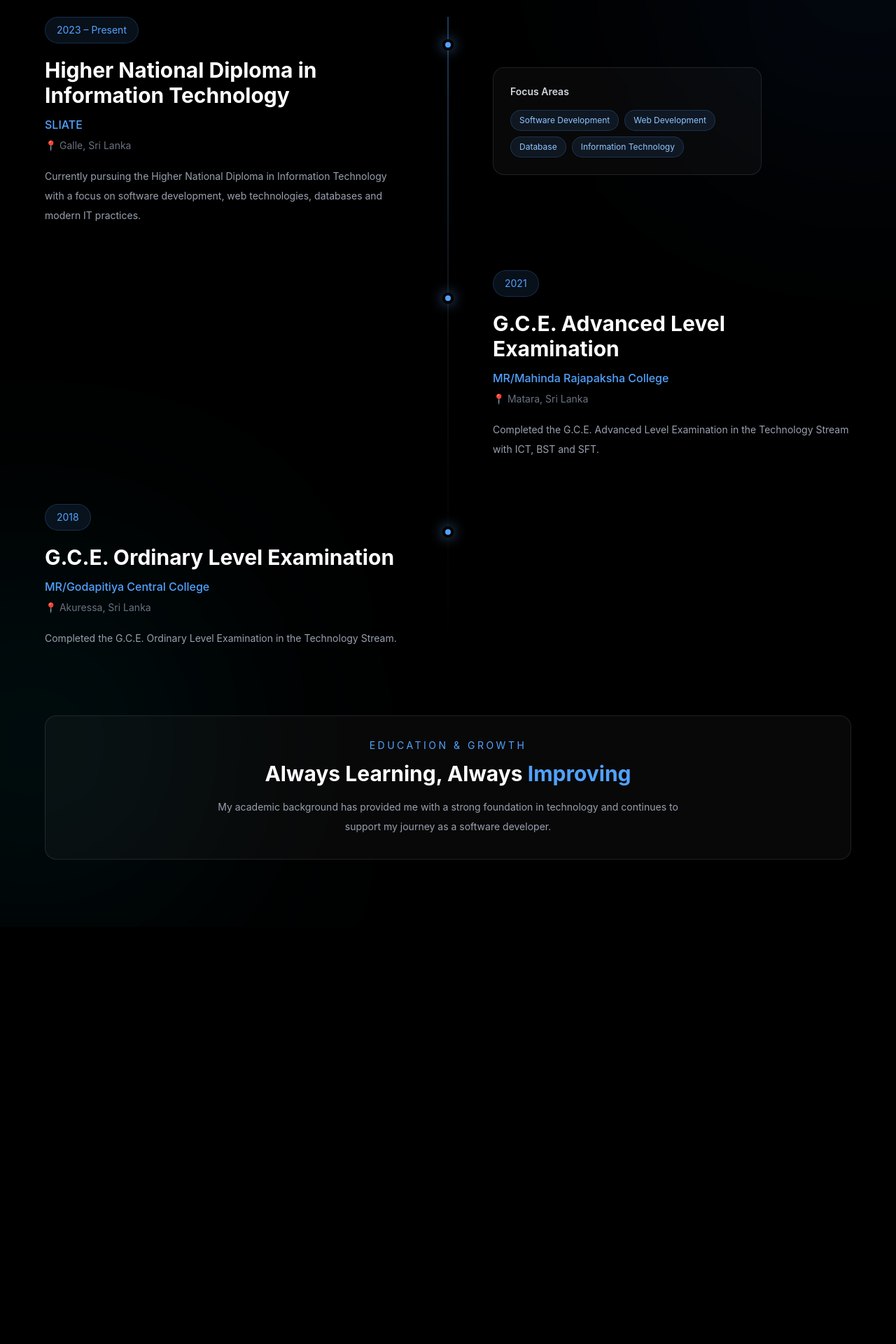
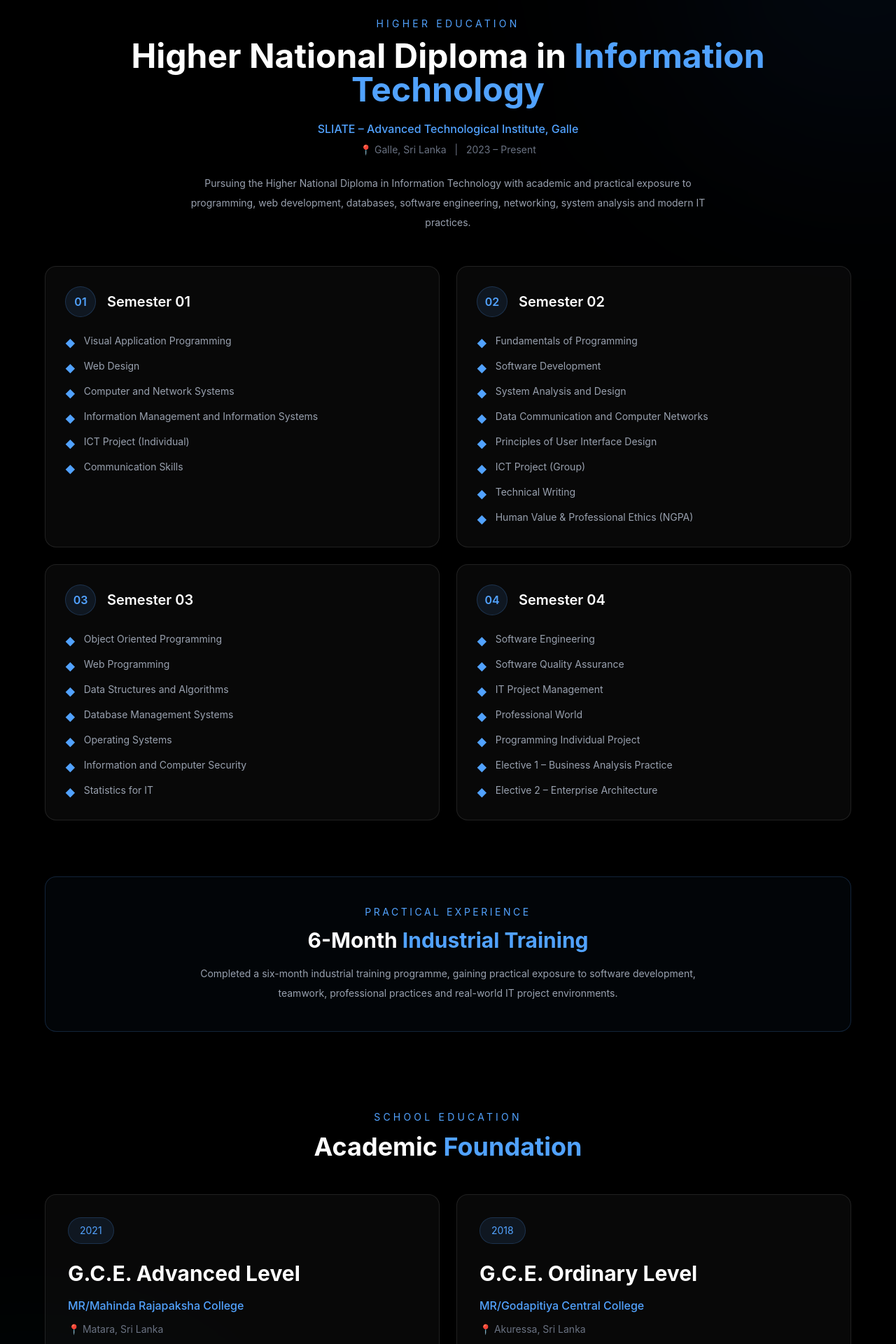
Before and after one commit to kaveeha15/My---portfolio, a React (Vite) app: page /education in a window 1280 px wide. Shown: the part 360-2280 px from the top of the page at 70% size. Before the commit the page ends 1684 px from the top, so only its background shows below. Built offline with nearby package versions, Linux system fonts and the light colour scheme.

Commit message:
Update education page

```diff
--- a/src/components/Education.jsx
+++ b/src/components/Education.jsx
@@ -1,45 +1,63 @@
 function Education() {
-  const education = [
+  const semesters = [
     {
-      year: "2023 – Present",
-      title: "Higher National Diploma in Information Technology",
-      institution: "SLIATE",
-      location: "Galle, Sri Lanka",
-      description:
-        "Currently pursuing the Higher National Diploma in Information Technology with a focus on software development, web technologies, databases and modern IT practices.",
-      tags: [
-        "Software Development",
-        "Web Development",
-        "Database",
-        "Information Technology",
+      title: "Semester 01",
+      modules: [
+        "Visual Application Programming",
+        "Web Design",
+        "Computer and Network Systems",
+        "Information Management and Information Systems",
+        "ICT Project (Individual)",
+        "Communication Skills",
       ],
     },
 
     {
-      year: "2021",
-      title: "G.C.E. Advanced Level Examination",
-      institution: "MR/Mahinda Rajapaksha College",
-      location: "Matara, Sri Lanka",
-      description:
-        "Completed the G.C.E. Advanced Level Examination in the Technology Stream with ICT, BST and SFT.",
+      title: "Semester 02",
+      modules: [
+        "Fundamentals of Programming",
+        "Software Development",
+        "System Analysis and Design",
+        "Data Communication and Computer Networks",
+        "Principles of User Interface Design",
+        "ICT Project (Group)",
+        "Technical Writing",
+        "Human Value & Professional Ethics (NGPA)",
+      ],
     },
 
     {
-      year: "2018",
-      title: "G.C.E. Ordinary Level Examination",
-      institution: "MR/Godapitiya Central College",
-      location: "Akuressa, Sri Lanka",
-      description:
-        "Completed the G.C.E. Ordinary Level Examination in the Technology Stream.",
+      title: "Semester 03",
+      modules: [
+        "Object Oriented Programming",
+        "Web Programming",
+        "Data Structures and Algorithms",
+        "Database Management Systems",
+        "Operating Systems",
+        "Information and Computer Security",
+        "Statistics for IT",
+      ],
     },
-  ]
+
+    {
+      title: "Semester 04",
+      modules: [
+        "Software Engineering",
+        "Software Quality Assurance",
+        "IT Project Management",
+        "Professional World",
+        "Programming Individual Project",
+        "Elective 1 – Business Analysis Practice",
+        "Elective 2 – Enterprise Architecture",
+      ],
+    },
+  ];
 
   return (
     <section
       id="education"
       className="relative min-h-screen bg-black text-white px-6 pt-32 pb-24 overflow-hidden"
     >
-
       {/* Background Glow */}
       <div className="absolute top-20 right-[-180px] w-[450px] h-[450px] bg-blue-500/10 rounded-full blur-[150px]"></div>
 
@@ -48,7 +66,10 @@ function Education() {
       {/* Main Container */}
       <div className="relative z-10 max-w-6xl mx-auto">
 
-        {/* Section Heading */}
+        {/* ===================================== */}
+        {/* SECTION HEADING */}
+        {/* ===================================== */}
+
         <div className="text-center mb-20">
 
           <p className="text-blue-400 text-sm uppercase tracking-[0.3em] mb-4">
@@ -63,175 +84,271 @@ function Education() {
           </h1>
 
           <p className="text-gray-400 max-w-2xl mx-auto mt-6 leading-7">
-            My educational journey and the foundation that shaped
+            My educational journey and academic foundation that shaped
             my interest in technology and software development.
           </p>
 
         </div>
 
-        {/* Education Timeline */}
-        <div className="relative">
 
-          {/* Timeline Line */}
-          <div className="absolute left-4 md:left-1/2 top-0 bottom-0 w-px bg-gradient-to-b from-blue-400/70 via-white/10 to-transparent md:-translate-x-1/2"></div>
+        {/* ===================================== */}
+        {/* HNDIT SECTION */}
+        {/* ===================================== */}
 
-          <div className="space-y-16">
+        <div>
 
-            {education.map((item, index) => {
+          {/* HNDIT Heading */}
 
-              const isLeft = index % 2 === 0
+          <div className="text-center mb-12">
 
-              return (
-                <div
-                  key={item.title}
-                  className="relative grid md:grid-cols-2 gap-8"
-                >
+            <p className="text-blue-400 text-sm uppercase tracking-[0.3em] mb-3">
+              Higher Education
+            </p>
 
-                  {/* Timeline Dot */}
-                  <div className="absolute left-4 md:left-1/2 top-8 w-4 h-4 rounded-full bg-blue-400 border-4 border-black shadow-[0_0_18px_rgba(96,165,250,0.6)] md:-translate-x-1/2 z-10"></div>
-
-                  {/* LEFT SIDE */}
-                  <div
-                    className={`pl-12 ${
-                      isLeft
-                        ? "md:pl-0 md:pr-12"
-                        : "hidden md:flex items-center justify-end md:pr-12"
-                    }`}
-                  >
-
-                    {isLeft ? (
-                      <div className="w-full">
-
-                        {/* Year */}
-                        <span className="inline-block px-4 py-2 rounded-full bg-blue-400/10 border border-blue-400/20 text-blue-400 text-sm mb-5">
-                          {item.year}
+            <h2 className="text-3xl md:text-5xl font-bold">
+              Higher National Diploma in{" "}
+              <span className="text-blue-400">
+                Information Technology
               </span>
-
-                        {/* Title */}
-                        <h2 className="text-2xl md:text-3xl font-bold mb-3">
-                          {item.title}
             </h2>
 
-                        {/* Institution */}
-                        <h3 className="text-blue-400 font-medium mb-2">
-                          {item.institution}
-                        </h3>
-
-                        {/* Location */}
-                        <p className="text-gray-500 text-sm mb-5">
-                          📍 {item.location}
+            <p className="text-blue-400 font-medium mt-5">
+              SLIATE – Advanced Technological Institute, Galle
             </p>
 
-                        {/* Description */}
-                        <p className="text-gray-400 text-sm leading-7">
-                          {item.description}
+            <p className="text-gray-500 text-sm mt-2">
+              📍 Galle, Sri Lanka &nbsp; | &nbsp; 2023 – Present
+            </p>
+
+            <p className="text-gray-400 max-w-3xl mx-auto mt-6 text-sm leading-7">
+              Pursuing the Higher National Diploma in Information Technology
+              with academic and practical exposure to programming, web
+              development, databases, software engineering, networking,
+              system analysis and modern IT practices.
             </p>
 
           </div>
-                    ) : (
-                      /* Focus Areas for HNDIT */
-                      item.tags && (
-                        <div className="w-full max-w-sm border border-white/10 rounded-2xl bg-white/[0.03] p-6 hover:border-blue-400/40 hover:-translate-y-1 transition-all duration-300">
 
-                          <p className="text-gray-300 text-sm font-semibold mb-4">
-                            Focus Areas
-                          </p>
 
-                          <div className="flex flex-wrap gap-2">
+          {/* ===================================== */}
+          {/* SEMESTER MODULES */}
+          {/* ===================================== */}
 
-                            {item.tags.map((tag) => (
-                              <span
-                                key={tag}
-                                className="px-3 py-1.5 rounded-full text-xs bg-blue-400/10 text-blue-300 border border-blue-400/20"
+          <div className="grid md:grid-cols-2 gap-6">
+
+            {semesters.map((semester) => (
+              <div
+                key={semester.title}
+                className="border border-white/10 rounded-2xl bg-white/[0.03] p-7 hover:border-blue-400/40 hover:-translate-y-1 transition-all duration-300"
               >
-                                {tag}
+
+                {/* Semester Title */}
+
+                <div className="flex items-center gap-4 mb-6">
+
+                  <div className="w-11 h-11 rounded-full bg-blue-400/10 border border-blue-400/20 flex items-center justify-center text-blue-400 font-semibold">
+                    {semester.title.split(" ")[1]}
+                  </div>
+
+                  <h3 className="text-xl font-semibold">
+                    {semester.title}
+                  </h3>
+
+                </div>
+
+
+                {/* Modules */}
+
+                <div className="space-y-3">
+
+                  {semester.modules.map((module) => (
+                    <div
+                      key={module}
+                      className="flex items-start gap-3 text-gray-400 text-sm"
+                    >
+
+                      <span className="text-blue-400 mt-1">
+                        ◆
                       </span>
+
+                      <span>
+                        {module}
+                      </span>
+
+                    </div>
                   ))}
 
                 </div>
 
               </div>
-                      )
-                    )}
-
-                  </div>
-
-                  {/* RIGHT SIDE */}
-                  <div
-                    className={`pl-12 ${
-                      isLeft
-                        ? "hidden md:flex items-center justify-start md:pl-12"
-                        : "md:pl-12"
-                    }`}
-                  >
-
-                    {isLeft ? (
-                      /* Focus Areas for HNDIT */
-                      item.tags && (
-                        <div className="w-full max-w-sm border border-white/10 rounded-2xl bg-white/[0.03] p-6 hover:border-blue-400/40 hover:-translate-y-1 transition-all duration-300">
-
-                          <p className="text-gray-300 text-sm font-semibold mb-4">
-                            Focus Areas
-                          </p>
-
-                          <div className="flex flex-wrap gap-2">
-
-                            {item.tags.map((tag) => (
-                              <span
-                                key={tag}
-                                className="px-3 py-1.5 rounded-full text-xs bg-blue-400/10 text-blue-300 border border-blue-400/20"
-                              >
-                                {tag}
-                              </span>
             ))}
 
           </div>
 
         </div>
-                      )
-                    ) : (
-                      <div className="w-full">
 
-                        {/* Year */}
-                        <span className="inline-block px-4 py-2 rounded-full bg-blue-400/10 border border-blue-400/20 text-blue-400 text-sm mb-5">
-                          {item.year}
+
+        {/* ===================================== */}
+        {/* INDUSTRIAL TRAINING */}
+        {/* ===================================== */}
+
+        <div className="mt-20">
+
+          <div className="border border-blue-400/20 rounded-2xl bg-blue-400/[0.03] p-8 md:p-10 hover:border-blue-400/40 transition-all duration-300">
+
+            <div className="text-center">
+
+              <p className="text-blue-400 text-sm uppercase tracking-[0.25em] mb-3">
+                Practical Experience
+              </p>
+
+              <h2 className="text-2xl md:text-3xl font-bold mb-4">
+                6-Month{" "}
+                <span className="text-blue-400">
+                  Industrial Training
                 </span>
-
-                        {/* Title */}
-                        <h2 className="text-2xl md:text-3xl font-bold mb-3">
-                          {item.title}
               </h2>
 
-                        {/* Institution */}
-                        <h3 className="text-blue-400 font-medium mb-2">
-                          {item.institution}
-                        </h3>
-
-                        {/* Location */}
-                        <p className="text-gray-500 text-sm mb-5">
-                          📍 {item.location}
+              <p className="text-gray-400 max-w-3xl mx-auto text-sm leading-7">
+                Completed a six-month industrial training programme,
+                gaining practical exposure to software development,
+                teamwork, professional practices and real-world IT
+                project environments.
               </p>
-
-                        {/* Description */}
-                        <p className="text-gray-400 text-sm leading-7">
-                          {item.description}
-                        </p>
-
-                      </div>
-                    )}
-
-                  </div>
-
-                </div>
-              )
-            })}
 
             </div>
 
           </div>
 
-        {/* Bottom Highlight */}
-        <div className="mt-24 border border-white/10 rounded-2xl bg-white/[0.03] p-8 text-center hover:border-blue-400/30 transition">
+        </div>
+
+
+        {/* ===================================== */}
+        {/* A/L + O/L */}
+        {/* ===================================== */}
+
+        <div className="mt-28">
+
+          {/* Heading */}
+
+          <div className="text-center mb-12">
+
+            <p className="text-blue-400 text-sm uppercase tracking-[0.3em] mb-3">
+              School Education
+            </p>
+
+            <h2 className="text-3xl md:text-4xl font-bold">
+              Academic{" "}
+              <span className="text-blue-400">
+                Foundation
+              </span>
+            </h2>
+
+          </div>
+
+
+          {/* Two Columns */}
+
+          <div className="grid md:grid-cols-2 gap-6">
+
+
+            {/* =============================== */}
+            {/* A/L */}
+            {/* =============================== */}
+
+            <div className="border border-white/10 rounded-2xl bg-white/[0.03] p-8 hover:border-blue-400/40 hover:-translate-y-1 transition-all duration-300">
+
+              <span className="inline-block px-4 py-2 rounded-full bg-blue-400/10 border border-blue-400/20 text-blue-400 text-sm mb-6">
+                2021
+              </span>
+
+              <h2 className="text-2xl md:text-3xl font-bold mb-4">
+                G.C.E. Advanced Level
+              </h2>
+
+              <h3 className="text-blue-400 font-medium mb-3">
+                MR/Mahinda Rajapaksha College
+              </h3>
+
+              <p className="text-gray-500 text-sm mb-6">
+                📍 Matara, Sri Lanka
+              </p>
+
+              <p className="text-gray-400 text-sm leading-7 mb-6">
+                Completed the G.C.E. Advanced Level Examination
+                in the Technology Stream.
+              </p>
+
+
+              {/* A/L Subjects */}
+
+              <div>
+
+                <p className="text-gray-300 text-sm font-semibold mb-4">
+                  Subjects
+                </p>
+
+                <div className="flex flex-wrap gap-2">
+
+                  <span className="px-3 py-1.5 rounded-full text-xs bg-blue-400/10 text-blue-300 border border-blue-400/20">
+                    ICT
+                  </span>
+
+                  <span className="px-3 py-1.5 rounded-full text-xs bg-blue-400/10 text-blue-300 border border-blue-400/20">
+                    BST
+                  </span>
+
+                  <span className="px-3 py-1.5 rounded-full text-xs bg-blue-400/10 text-blue-300 border border-blue-400/20">
+                    SFT
+                  </span>
+
+                </div>
+
+              </div>
+
+            </div>
+
+
+            {/* =============================== */}
+            {/* O/L */}
+            {/* =============================== */}
+
+            <div className="border border-white/10 rounded-2xl bg-white/[0.03] p-8 hover:border-blue-400/40 hover:-translate-y-1 transition-all duration-300">
+
+              <span className="inline-block px-4 py-2 rounded-full bg-blue-400/10 border border-blue-400/20 text-blue-400 text-sm mb-6">
+                2018
+              </span>
+
+              <h2 className="text-2xl md:text-3xl font-bold mb-4">
+                G.C.E. Ordinary Level
+              </h2>
+
+              <h3 className="text-blue-400 font-medium mb-3">
+                MR/Godapitiya Central College
+              </h3>
+
+              <p className="text-gray-500 text-sm mb-6">
+                📍 Akuressa, Sri Lanka
+              </p>
+
+              <p className="text-gray-400 text-sm leading-7">
+                Completed the G.C.E. Ordinary Level Examination,
+                building a strong academic foundation for further
+                studies in technology and information technology.
+              </p>
+
+            </div>
+
+          </div>
+
+        </div>
+
+
+        {/* ===================================== */}
+        {/* BOTTOM HIGHLIGHT */}
+        {/* ===================================== */}
+
+        <div className="mt-20 border border-white/10 rounded-2xl bg-white/[0.03] p-8 text-center hover:border-blue-400/30 transition">
 
           <p className="text-blue-400 text-sm uppercase tracking-[0.25em] mb-3">
             Education & Growth
@@ -245,17 +362,17 @@ function Education() {
           </h2>
 
           <p className="text-gray-400 max-w-2xl mx-auto text-sm leading-7">
-            My academic background has provided me with a strong
-            foundation in technology and continues to support my
-            journey as a software developer.
+            My academic background has provided me with a strong foundation
+            in technology and software development while practical training
+            continues to strengthen my professional skills and industry
+            experience.
           </p>
 
         </div>
 
       </div>
-
     </section>
-  )
+  );
 }
 
-export default Education
+export default Education;
```
Lines whose indentation alone changed are shown as unchanged.
